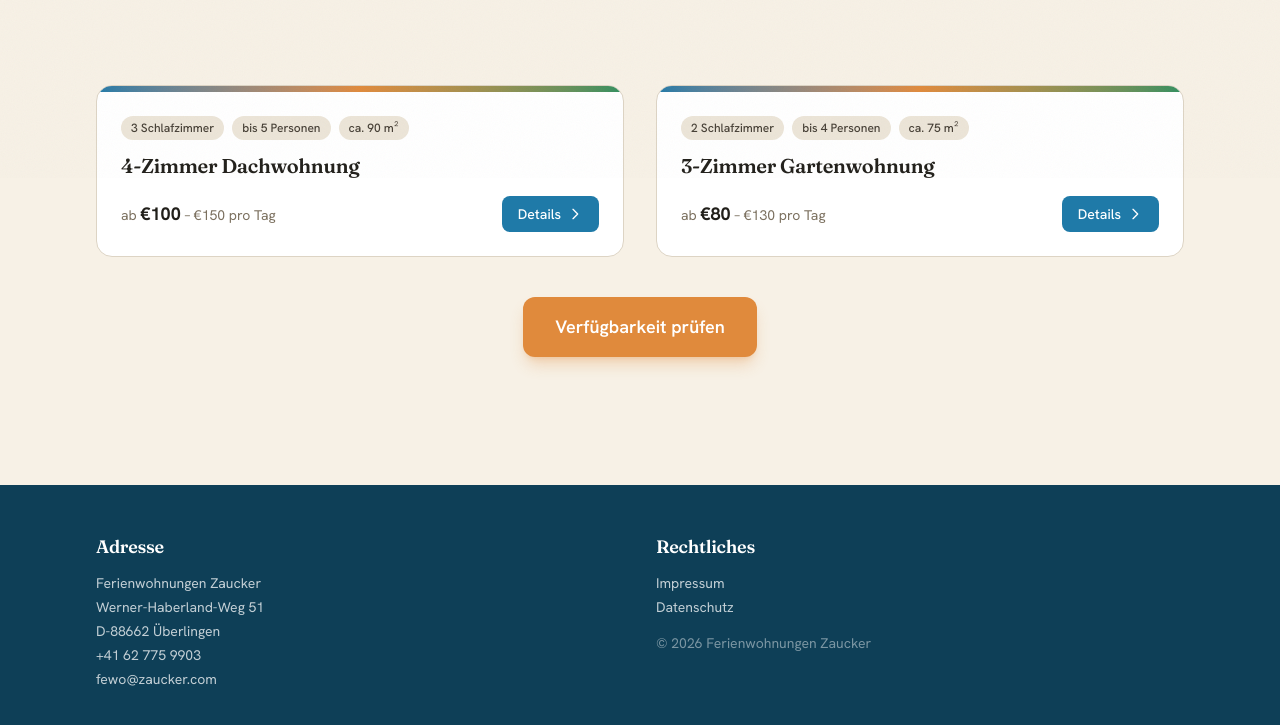
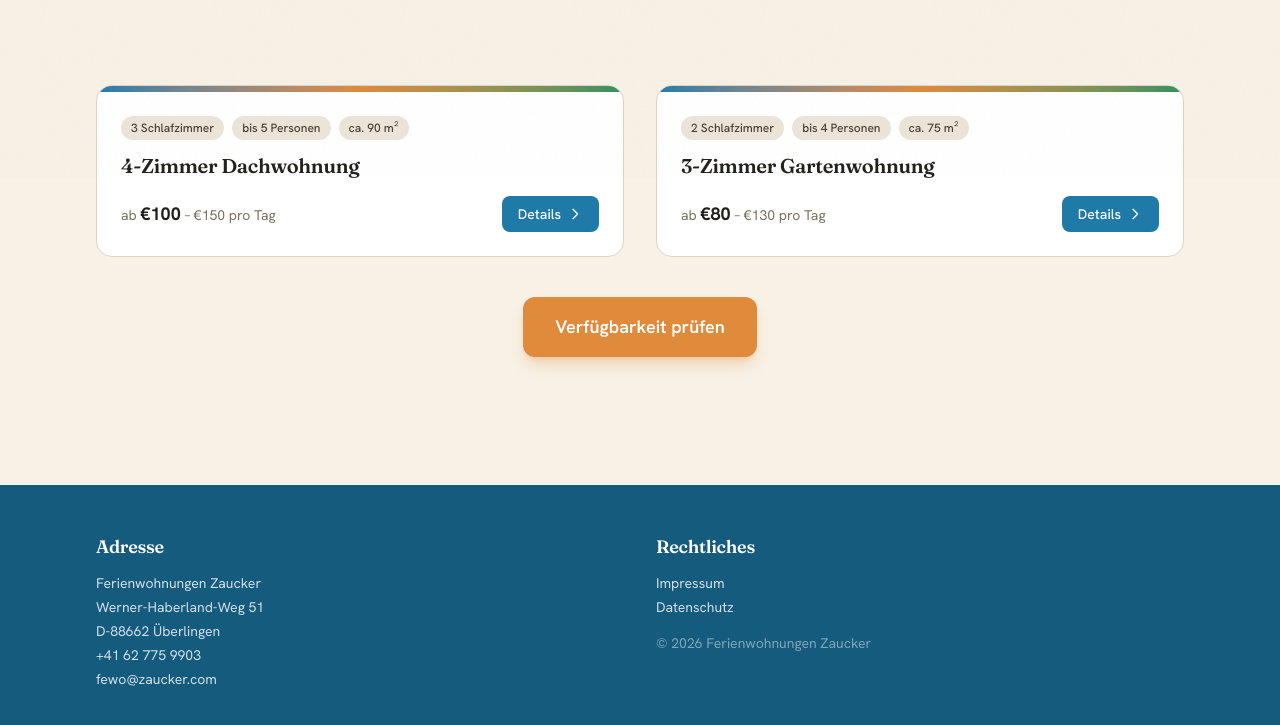
Before and after one commit to zaucker/zaucker.com, an Astro site: page / in a window 1280 px wide. Shown: the part 622-1347 px from the top of the page. Built offline with nearby package versions, Linux system fonts and the light colour scheme; Astro itself is replaced by a stand-in of ours.

Commit message:
Lighten footer background (lake-deep → lake-dark)

```diff
--- a/src/components/Footer.astro
+++ b/src/components/Footer.astro
@@ -17,7 +17,7 @@ const legal = [
   { label: locale === 'de' ? 'Datenschutz' : 'Privacy Policy', href: pagePath(locale, 'datenschutz') },
 ];
 ---
-<footer class="mt-16 bg-lake-deep text-white/75">
+<footer class="mt-16 bg-lake-dark text-white/80">
   <div class="max-w-6xl mx-auto px-4 sm:px-6 lg:px-8 py-12">
     <div class="grid grid-cols-1 md:grid-cols-2 gap-8">
       <div>
```
